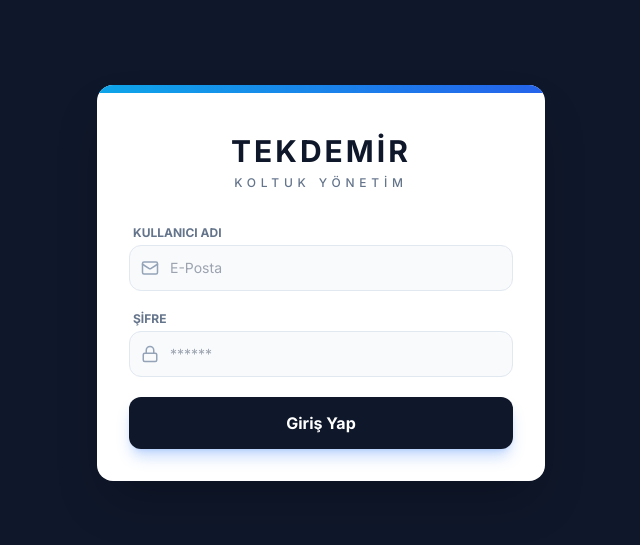
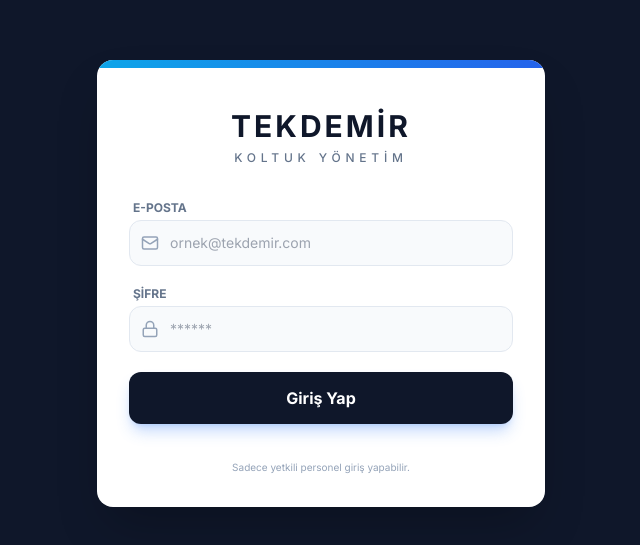
Before and after one commit to tahaygt/tekevmobilya, a React (Vite) app: page / in a window 1280 px wide. Shown: the part 117-662 px from the top of the page, without its empty margins (319-959 px from the left). Built offline with nearby package versions, Linux system fonts and the light colour scheme; no server answers.

Commit message:
Add files via upload

```diff
--- a/App.tsx
+++ b/App.tsx
@@ -53,7 +53,13 @@ const LoginScreen: React.FC = () => {
             await signInWithEmailAndPassword(auth, email, password);
         } catch (err: any) {
             console.error(err);
-            setError("Giriş yapılamadı: " + err.message);
+            if (err.code === 'auth/invalid-credential' || err.code === 'auth/user-not-found' || err.code === 'auth/wrong-password') {
+                setError("E-posta adresi veya şifre hatalı.");
+            } else if (err.code === 'auth/too-many-requests') {
+                setError("Çok fazla başarısız deneme. Lütfen bekleyiniz.");
+            } else {
+                setError("Giriş yapılamadı: " + err.message);
+            }
         } finally {
             setLoading(false);
         }
@@ -69,10 +75,10 @@ const LoginScreen: React.FC = () => {
                 </div>
                 <form onSubmit={handleLogin} className="space-y-5">
                     <div>
-                        <label className="block text-xs font-bold text-slate-500 uppercase mb-1 ml-1">Kullanıcı Adı</label>
+                        <label className="block text-xs font-bold text-slate-500 uppercase mb-1 ml-1">E-Posta</label>
                         <div className="relative">
                             <Mail className="absolute left-3 top-3.5 text-slate-400" size={18} />
-                            <input type="email" className="w-full bg-slate-50 border border-slate-200 rounded-xl p-3 pl-10 outline-none focus:ring-2 focus:ring-primary focus:bg-white text-sm" placeholder="E-Posta" value={email} onChange={e => setEmail(e.target.value)} required />
+                            <input type="email" className="w-full bg-slate-50 border border-slate-200 rounded-xl p-3 pl-10 outline-none focus:ring-2 focus:ring-primary focus:bg-white text-sm" placeholder="ornek@tekdemir.com" value={email} onChange={e => setEmail(e.target.value)} required />
                         </div>
                     </div>
                     <div>
@@ -82,10 +88,23 @@ const LoginScreen: React.FC = () => {
                             <input type="password" className="w-full bg-slate-50 border border-slate-200 rounded-xl p-3 pl-10 outline-none focus:ring-2 focus:ring-primary focus:bg-white text-sm" placeholder="******" value={password} onChange={e => setPassword(e.target.value)} required />
                         </div>
                     </div>
-                    {error && <div className="flex items-center gap-2 text-red-600 text-xs bg-red-50 p-3 rounded-lg border border-red-100"><AlertCircle size={16}/><span>{error}</span></div>}
-                    <button type="submit" disabled={loading} className={`w-full py-3.5 rounded-xl text-white font-bold shadow-lg shadow-blue-500/30 transition-all active:scale-95 flex justify-center items-center bg-slate-900 hover:bg-slate-800 ${loading ? 'opacity-70' : ''}`}>
+
+                    {error && (
+                        <div className="flex items-center gap-2 text-red-600 text-xs bg-red-50 p-3 rounded-lg border border-red-100 animate-[fadeIn_0.2s_ease-out]">
+                            <AlertCircle size={16} className="shrink-0"/>
+                            <span>{error}</span>
+                        </div>
+                    )}
+
+                    <button type="submit" disabled={loading} className={`w-full py-3.5 rounded-xl text-white font-bold shadow-lg shadow-blue-500/30 transition-all active:scale-95 flex justify-center items-center bg-slate-900 hover:bg-slate-800 ${loading ? 'opacity-70 cursor-not-allowed' : ''}`}>
                         {loading ? 'Giriş Yapılıyor...' : 'Giriş Yap'}
                     </button>
+
+                    <div className="text-center pt-4">
+                        <p className="text-[10px] text-slate-400">
+                           Sadece yetkili personel giriş yapabilir.
+                        </p>
+                    </div>
                 </form>
              </div>
         </div>
```
